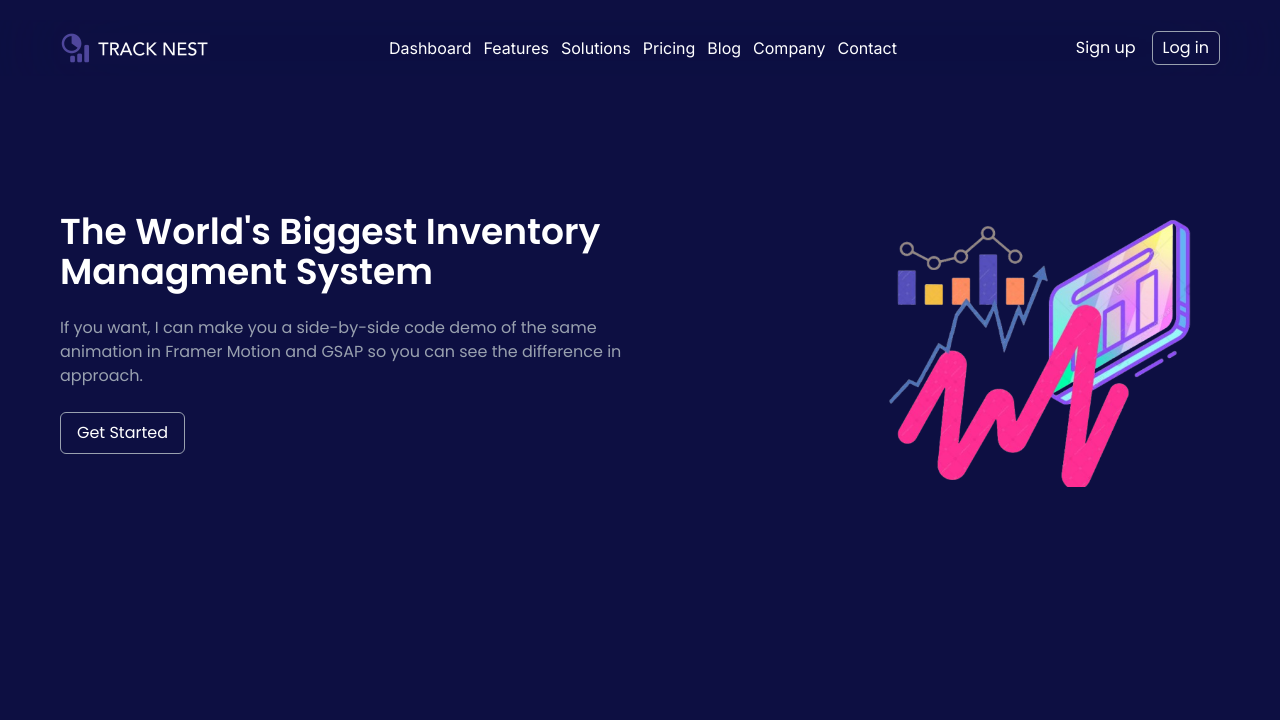
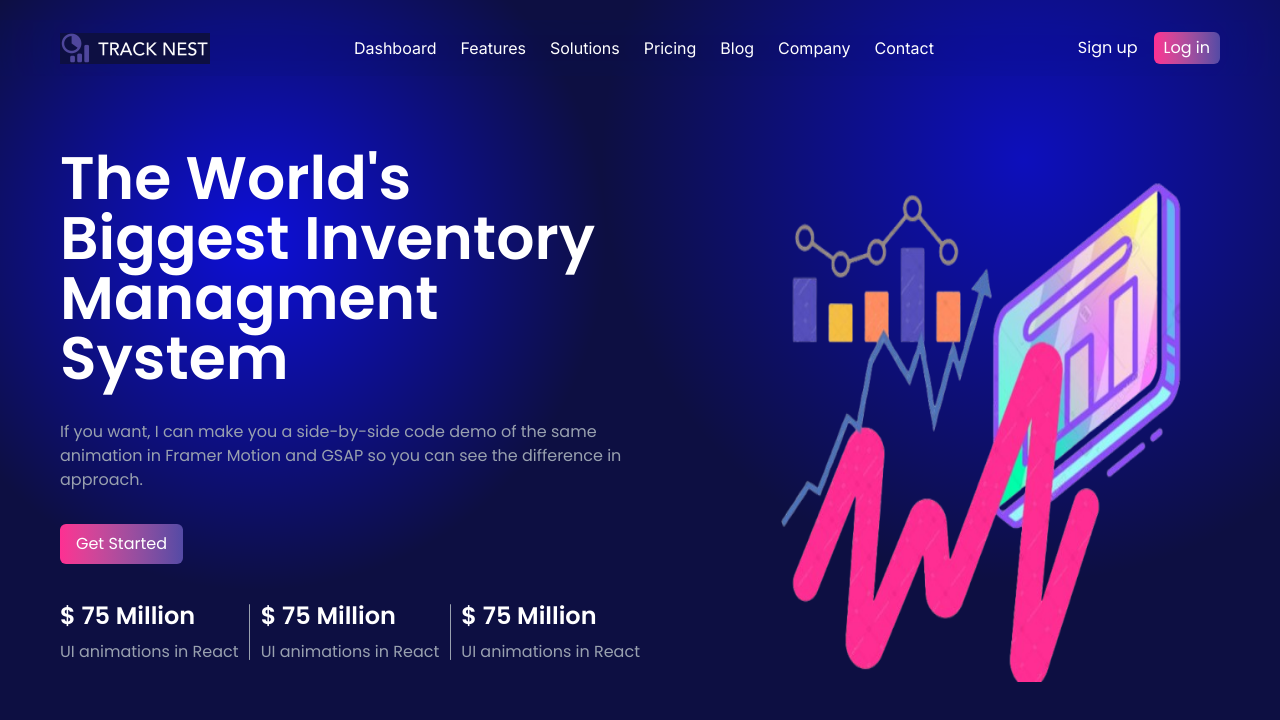
Before and after one commit to dani-dina/stocktrack-nextjs, a Next.js app: page / in a window 1280 px wide. Shown: the top 720 px of the page. Built offline with nearby package versions, Linux system fonts and the light colour scheme.

Commit message:
Responsive Hero

```diff
--- a/components/Hero.tsx
+++ b/components/Hero.tsx
@@ -1,33 +1,53 @@
 import Image from 'next/image';
 import Button from './Button';
+import Circles from '../svgs/Circles';
+import BackgroundGradient from '../svgs/BackgroundGradient';
 
 const Hero : React.FC = () => {
   return (
-    <section className='w-full mt-[7em]'>
+    <section className='w-full mt-[5em] md:mt-[3em]'>
       <div className='mx-7 md:mx-15 flex flex-col-reverse md:flex-row'>
         <div className='md:w-1/2 py-6'>
           <div className=''>
-            <h1 className='text-4xl font-[poppins] font-bold'>
-              The World's Biggest Inventory Managment System
+            <h1 className='text-4xl md:text-6xl md:w-5/5 font-[poppins] font-bold md:pr-4'>
+              The World's <br/> Biggest Inventory Managment System
             </h1>
-            <p className='text-gray-400 my-4 py-2'>
+            <p className='text-gray-400 my-4 py-4'>
               If you want, I can make you a side-by-side code demo of the same animation in Framer Motion and
               GSAP so you can see the difference in approach.
             </p>
             <Button
               children='Get Started'
-              className='py-2 px-4 border-1 border-gray-400 rounded-md font-[poppins]'
+              className='py-2 px-4 bg-gradient-to-r from-[#FE2F92] to-[#544AA5] rounded-md font-[poppins]'
             />
+            <div className='hidden md:flex items-center justify-between mt-3 py-6'>
+              <div>
+                <h1 className='text-2xl font-semibold font-[poppins] text-white'>$ 75 Million</h1>
+                <p className='text-gray-400 pt-2'>UI animations in React</p>
+              </div>
+              <div className='w-[1px] bg-gray-400 rounded-lg py-7'></div>
+              <div>
+                <h1 className='text-2xl font-semibold font-[poppins] text-white'>$ 75 Million</h1>
+                <p className='text-gray-400 pt-2'>UI animations in React</p>
+              </div>
+              <div className='w-[1px] bg-gray-400 rounded-lg py-7'></div>
+              <div>
+                <h1 className='text-2xl font-semibold font-[poppins] text-white'>$ 75 Million</h1>
+                <p className='text-gray-400 pt-2'>UI animations in React</p>
+              </div>
+            </div>
           </div>
         </div>
-        <div className='md:w-1/2 flex items-center justify-start md:justify-end py-4'>
+        <div className='md:w-1/2 flex items-center justify-start md:justify-end py-4 z-2'>
           <Image
             src={'/banner2.png'}
             alt='Banner'
             width={350}
             height={200}
-            className=''
+            className='md:w-[80%] md:h-[95%]'
           />
+          <div className='relative'>
+          </div>
         </div>
       </div>
     </section>
--- a/components/Navigation.tsx
+++ b/components/Navigation.tsx
@@ -36,7 +36,7 @@ const Navigation : React.FC = () =>{
         <nav className={
           ` ${openNavigation ? 'flex' : 'hidden'} fixed md:flex z-50 top-[5rem] left-0 right-0 bottom-0  md:static`
         }>
-          <div className='relative inset-0 z-40 flex flex-col md:flex-row  gap-3 w-full'>
+          <div className='relative inset-0 z-40 flex flex-col md:flex-row  gap-6 w-full'>
             {
               navLinks.map((items) =>(
                 <Link
@@ -62,7 +62,7 @@ const Navigation : React.FC = () =>{
           />
           <Button
             children='Log in'
-            className='py-1 px-2.5 border-1 border-gray-400 rounded-md'
+            className='py-1 px-2.5 bg-gradient-to-r from-[#FE2F92] to-[#544AA5] rounded-md'
           />
         </div>
       </div>
--- a/src/app/layout.tsx
+++ b/src/app/layout.tsx
@@ -2,6 +2,7 @@ import type { Metadata } from "next";
 import { Geist, Geist_Mono } from "next/font/google";
 import "./globals.css";
 import Navigation from "../../components/Navigation";
+import BackgroundGradient from "../../svgs/BackgroundGradient";
 
 export default function RootLayout({
   children,
@@ -14,6 +15,7 @@ export default function RootLayout({
         className={``}
       >
         <Navigation/>
+        <BackgroundGradient />
         {children}
       </body>
     </html>
--- /dev/null
+++ b/svgs/BackgroundGradient.tsx
@@ -0,0 +1,22 @@
+import React from "react";
+
+type BackgroundGradientProps = {
+  className?: string;
+};
+
+const BackgroundGradient: React.FC<BackgroundGradientProps> = ({ className }) => {
+  return (
+    <div
+      className={`fixed inset-0 -z-50 pointer-events-none ${className}`}
+      style={{
+        background: `
+          radial-gradient(circle at 20% 30%, rgba(13, 15, 255, 0.8), transparent 30%),
+          radial-gradient(circle at 80% 20%, rgba(13, 15, 240, 0.7), transparent 35%),
+          linear-gradient(120deg, #0D0F42, #0D0F42)
+        `,
+      }}
+    />
+  );
+};
+
+export default BackgroundGradient;
--- /dev/null
+++ b/svgs/Circles.tsx
@@ -0,0 +1,22 @@
+import { circleProps } from "../types";
+
+const Circles: React.FC<circleProps> = ({ className }) => {
+  return (
+    <div
+      className={`fixed ${className} p-[4rem] rounded-full border border-gray-400`}
+      aria-hidden="true"
+    >
+      <div className="p-[4rem] rounded-full border border-gray-400">
+        <div className="p-[4rem] rounded-full border border-gray-400">
+          <div className="p-[4rem] rounded-full border border-gray-400">
+            <div className="p-[4rem] rounded-full border border-gray-400">
+              <div className="p-[4rem] rounded-full border border-gray-400"></div>
+            </div>
+          </div>
+        </div>
+      </div>
+    </div>
+  );
+};
+
+export default Circles;
--- a/types/index.ts
+++ b/types/index.ts
@@ -15,3 +15,11 @@ export interface ButtonProps {
   onClick?: () => void;
   children: React.ReactNode;
 }
+
+export type circleProps = {
+   className : string,
+}
+
+export type BackgroundGradientProps = {
+  className?: string;
+};
```
